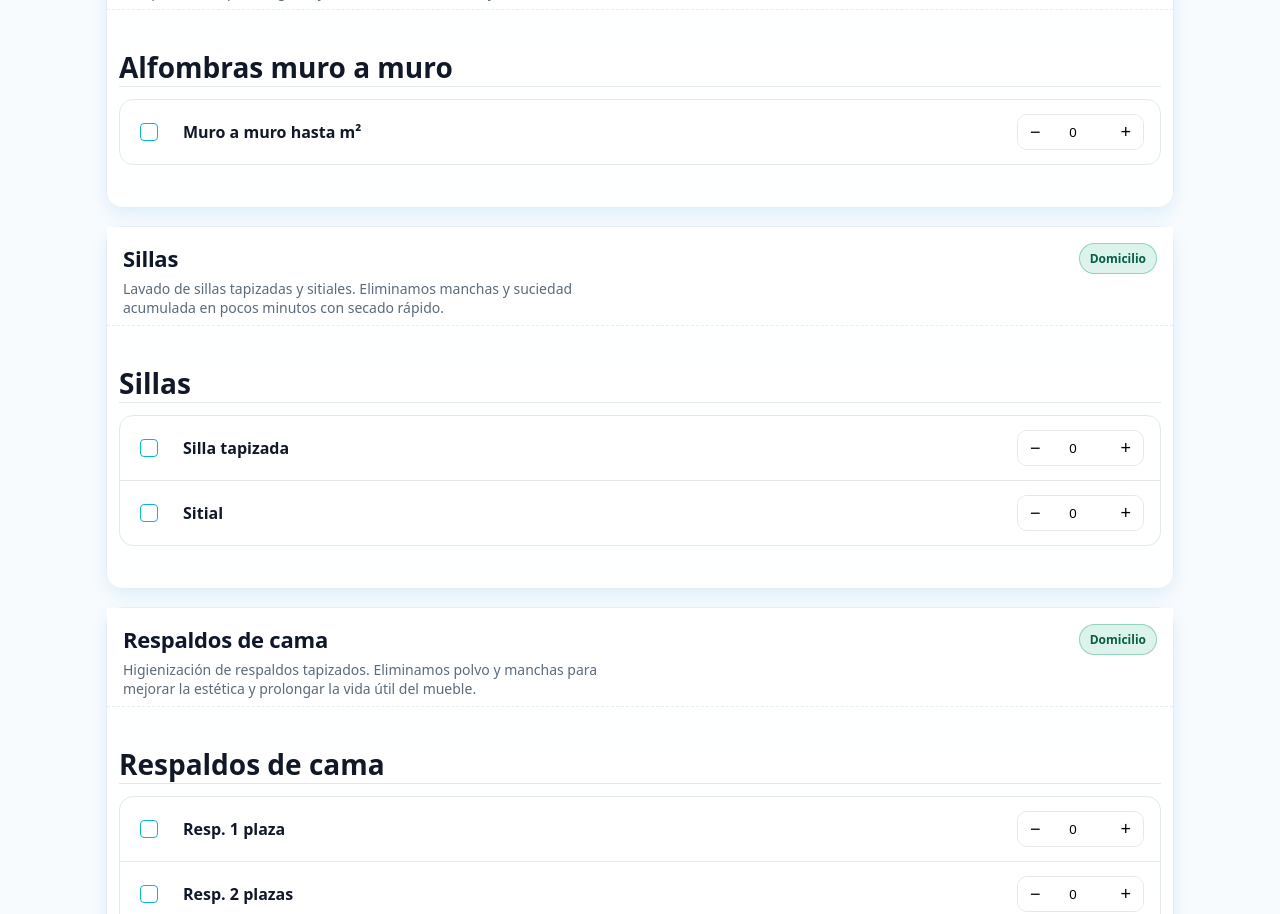
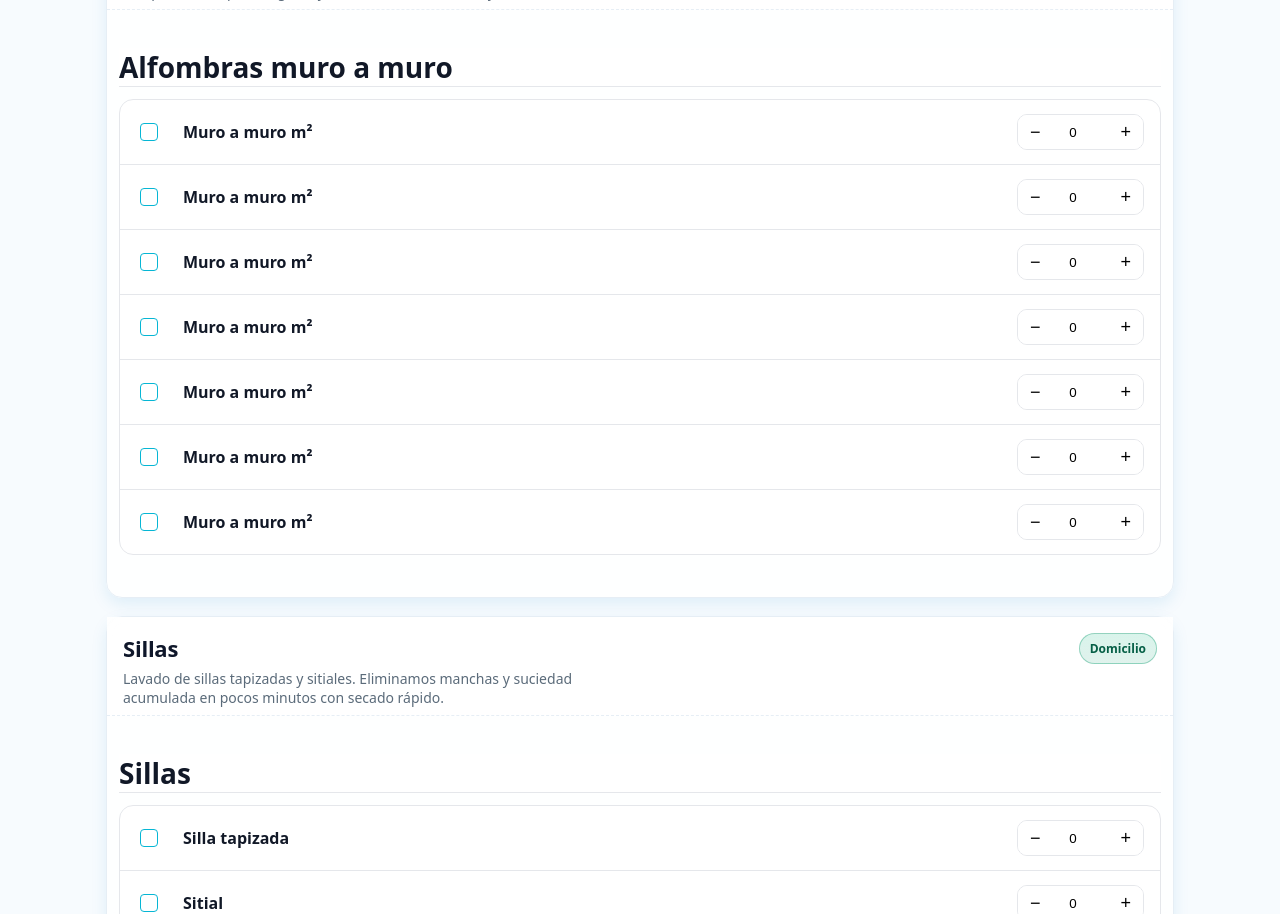
Before and after one commit to vitoxone/limpiabien, a Next.js app: page / in a window 1280 px wide. Shown: the part 2640-3554 px from the top of the page. Built offline with nearby package versions, Linux system fonts and the light colour scheme.

Commit message:
Update catalog.ts

```diff
--- a/data/catalog.ts
+++ b/data/catalog.ts
@@ -67,7 +67,13 @@ export const CATEGORIES: CatalogCategory[] = [
     domicilio: true,
     description: 'Servicio especializado para grandes superficies. Limpieza pareja y completa, ideal para hogares y oficinas con alfombras fijas.',
     items: [
-      { id: 'muro-10m2', title: 'Muro a muro hasta m²', price: 3000 }
+      { id: 'muro-1', title: 'Muro a muro  m²', price: 2600 },
+      { id: 'muro-2', title: 'Muro a muro  m²', price: 2700 },
+      { id: 'muro-3', title: 'Muro a muro  m²', price: 2800 },
+      { id: 'muro-4', title: 'Muro a muro  m²', price: 2900 },
+      { id: 'muro-5', title: 'Muro a muro  m²', price: 3000 },
+      { id: 'muro-6', title: 'Muro a muro  m²', price: 3100 },
+      { id: 'muro-7', title: 'Muro a muro  m²', price: 3200 }
     ],
   },
   {
```
